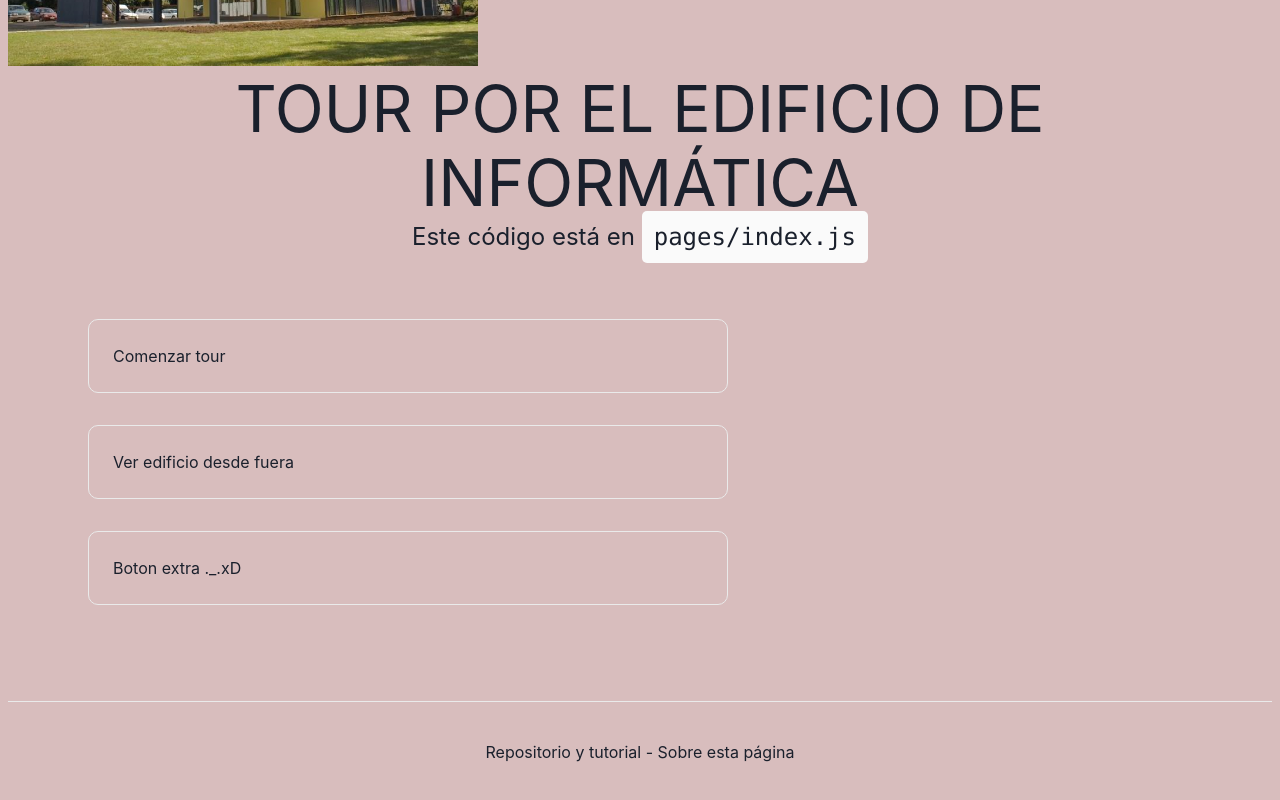
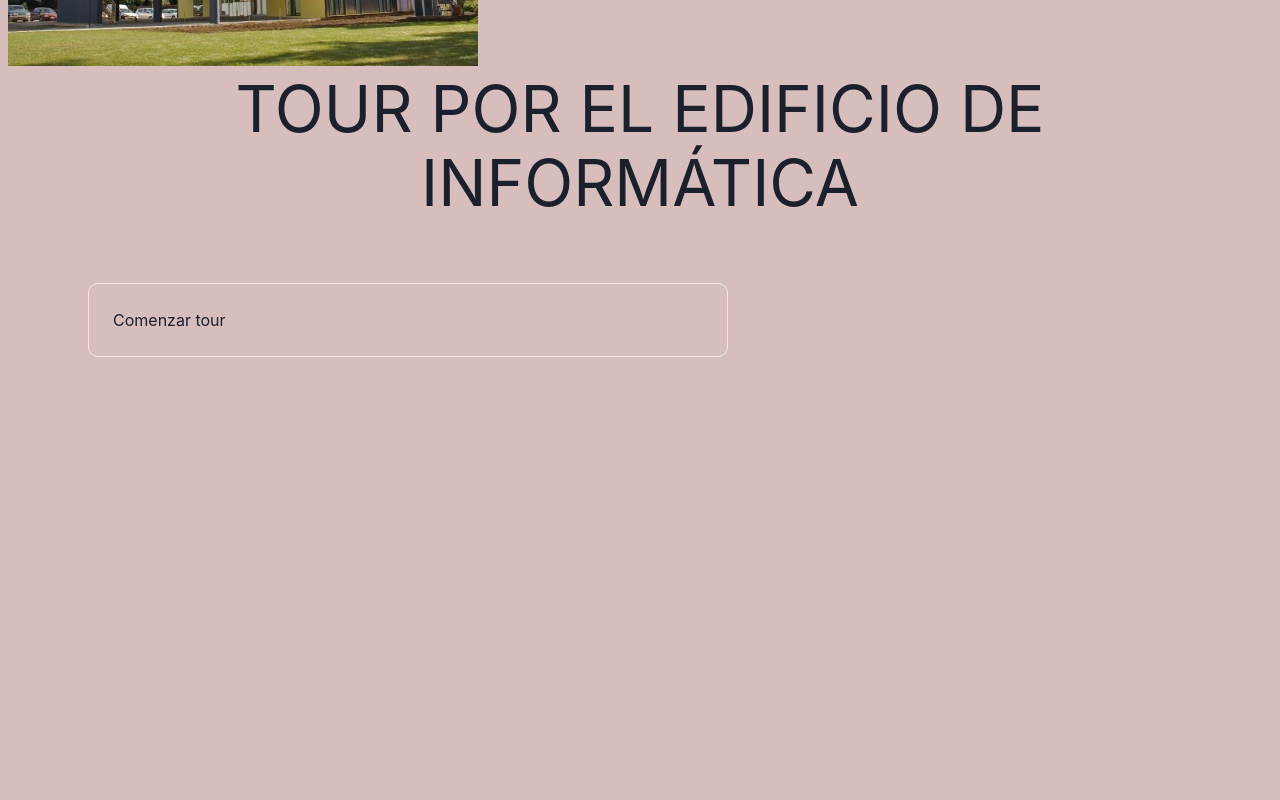
Before and after one commit to maximilianoide/INFO104-tour-informatica, a Next.js app: page / in a window 1280 px wide. Shown: the part 308-1108 px from the top of the page. After the commit the page ends 800 px from the top, so only its background shows below. Built offline with nearby package versions, Linux system fonts and the light colour scheme.

Commit message:
estos cambios

```diff
--- a/pages/index.js
+++ b/pages/index.js
@@ -5,12 +5,13 @@ const Index = () => {
   return (
     <div className="container">
       <Head>
-        <title>INFO104 Nextjs App</title>
+        <title>Tour Informatica</title>
         <link rel="icon" href="/favicon.ico" />
       </Head>
 
       <main>
         <Image
+          className="ImgInicio"
           src="/images/edificio.png"
           height={294} // Desired size with correct aspect ratio
           width={470} // Desired size with correct aspect ratio
@@ -18,11 +19,6 @@ const Index = () => {
         />
 
         <h1 className="title">TOUR POR EL EDIFICIO DE INFORMÁTICA</h1>
-
-        <p className="description">
-          Este código está en <code>pages/index.js</code>
-        </p>
-
         <div className="grid">
           <Link
             href={{
@@ -32,33 +28,8 @@ const Index = () => {
           >
             <a className="card">Comenzar tour</a>
           </Link>
-          <Link
-            href={{
-              pathname: "/page1",
-            }}
-          >
-            <a className="card">Ver edificio desde fuera</a>
-          </Link>
-          <Link
-            href={{
-              pathname: "/page1",
-              query: { opt: 2 },
-            }}
-          >
-            <a className="card">Boton extra ._.xD</a>
-          </Link>
         </div>
       </main>
-
-      <footer>
-        <a href="https://github.com/PabloSzx/INFO104-2021-1" target="_blank">
-          Repositorio y tutorial
-        </a>
-        &nbsp;-&nbsp;
-        <Link href="/about">
-          <a>Sobre esta página</a>
-        </Link>
-      </footer>
     </div>
   );
 };
```
Also changed, not shown: public/data/EDINFO.json (line endings or trailing spaces).
